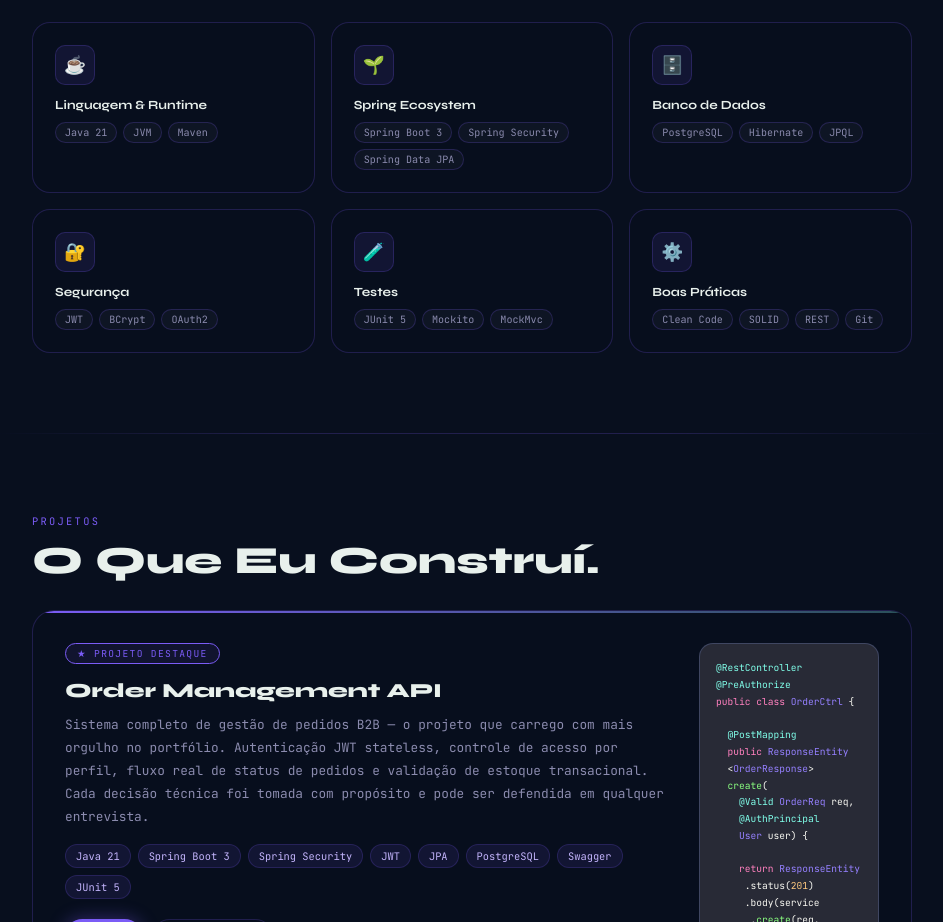
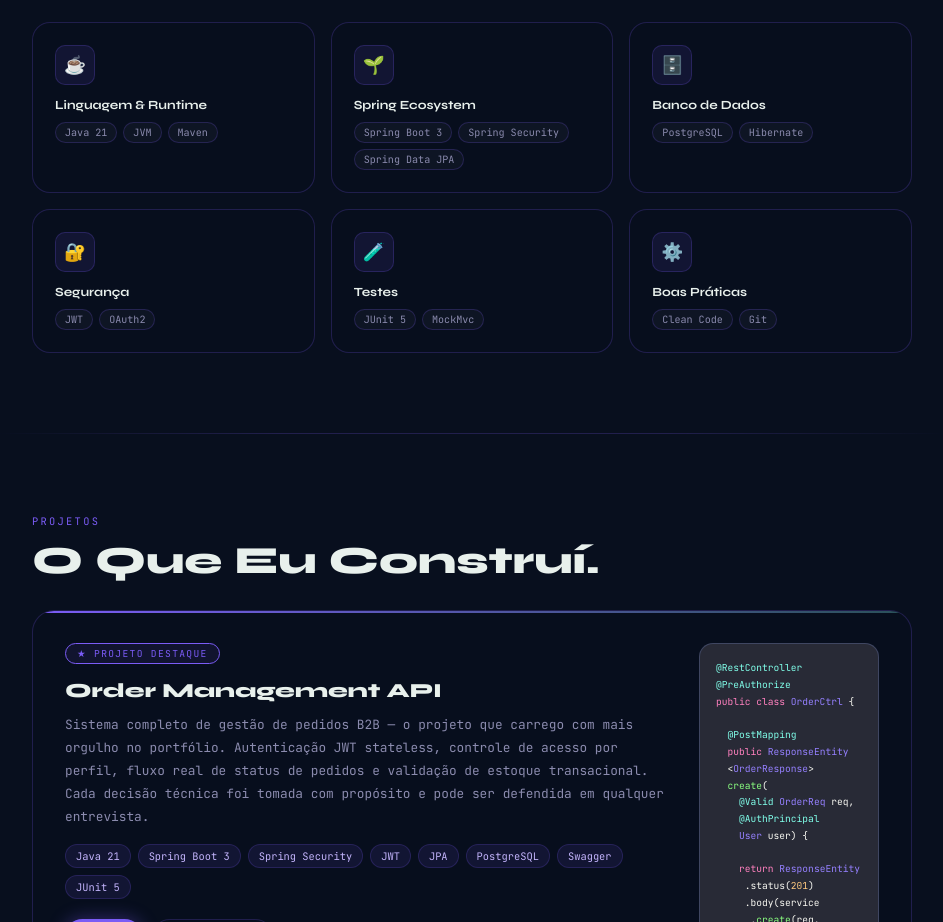
Before and after one commit to sqlandr3/portfolio-andrem, a plain HTML site: page index.html in a window 1280 px wide. Shown: the part 1540-2462 px from the top of the page, without its empty margins (168-1111 px from the left). Drawn offline with Linux system fonts and the light colour scheme.

Commit message:
Remove specific skill tags from index.html
Removed JPQL, BCrypt, Mockito, SOLID, and REST tags from skill cards.

```diff
--- a/index.html
+++ b/index.html
@@ -589,7 +589,6 @@ footer {
       <div class="skill-tags">
         <span class="tag">PostgreSQL</span>
         <span class="tag">Hibernate</span>
-        <span class="tag">JPQL</span>
       </div>
     </div>
     <div class="skill-card reveal d3">
@@ -597,7 +596,6 @@ footer {
       <h3>Segurança</h3>
       <div class="skill-tags">
         <span class="tag">JWT</span>
-        <span class="tag">BCrypt</span>
         <span class="tag">OAuth2</span>
       </div>
     </div>
@@ -606,7 +604,6 @@ footer {
       <h3>Testes</h3>
       <div class="skill-tags">
         <span class="tag">JUnit 5</span>
-        <span class="tag">Mockito</span>
         <span class="tag">MockMvc</span>
       </div>
     </div>
@@ -615,8 +612,6 @@ footer {
       <h3>Boas Práticas</h3>
       <div class="skill-tags">
         <span class="tag">Clean Code</span>
-        <span class="tag">SOLID</span>
-        <span class="tag">REST</span>
         <span class="tag">Git</span>
       </div>
     </div>
```
